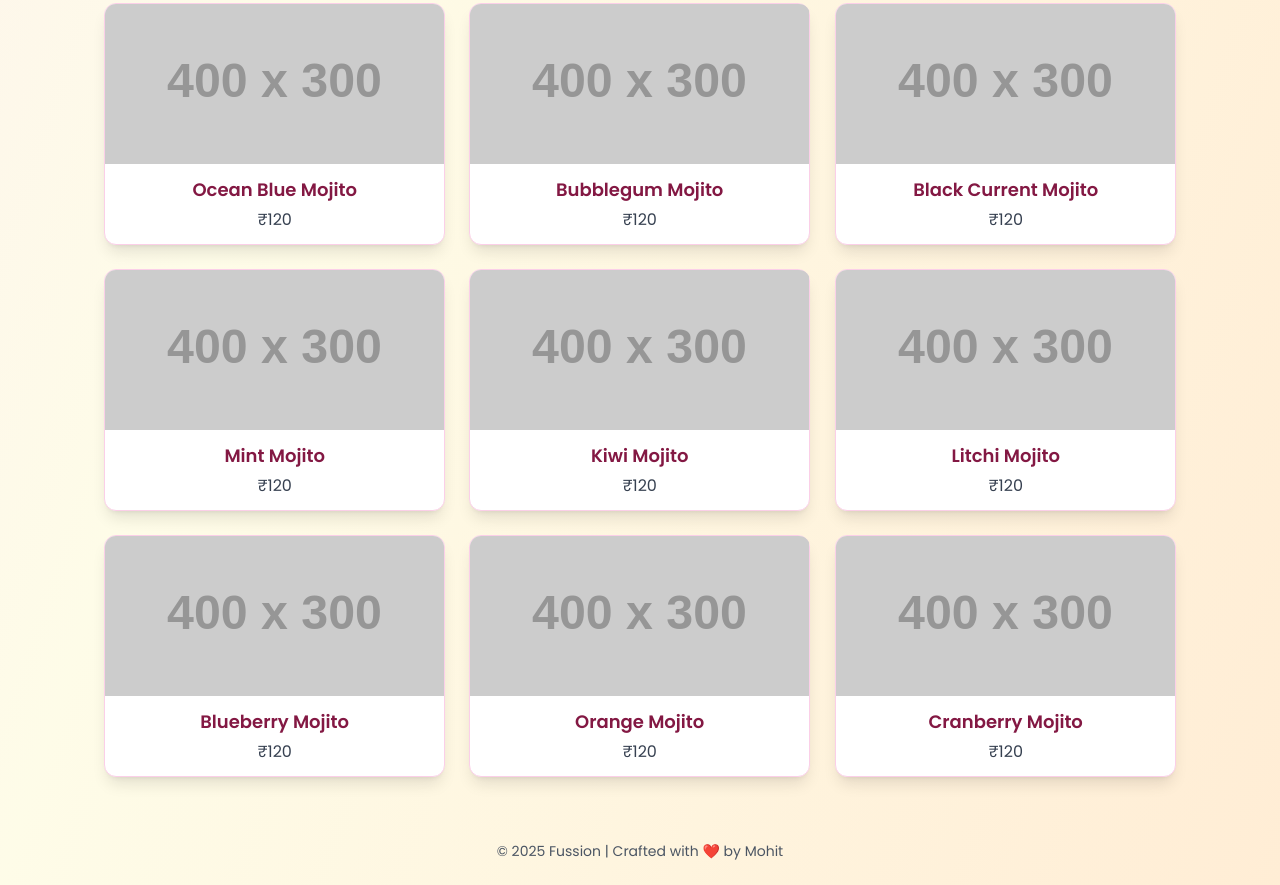
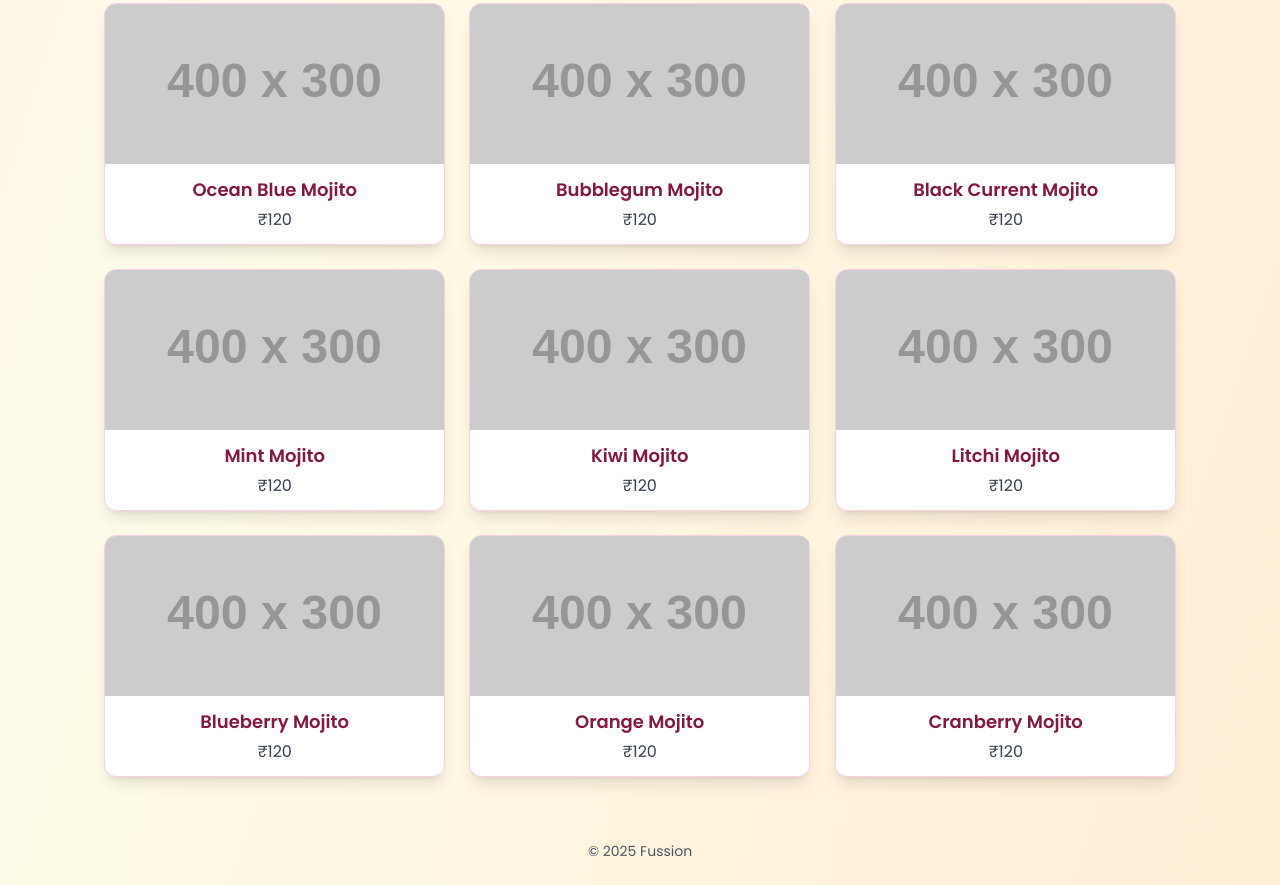
Before and after one commit to MOHIT6879/Fussion, a plain HTML site: page index.html in a window 1280 px wide. Shown: the part 3027-3912 px from the top of the page. Drawn offline with nearby package versions, Linux system fonts and the light colour scheme; placeholder pictures from the web are drawn by us.

Commit message:
Update index.html

```diff
--- a/index.html
+++ b/index.html
@@ -5,28 +5,24 @@
   <meta name="viewport" content="width=device-width, initial-scale=1.0">
   <title>Fussion Menu</title>
 
-  <!-- TailwindCSS -->
   <script src="https://cdn.tailwindcss.com"></script>
 
-  <!-- Google Fonts -->
   <link href="https://fonts.googleapis.com/css2?family=Poppins:wght@400;600&family=Lobster&display=swap" rel="stylesheet">
 
-  <!-- AOS Animation -->
   <link href="https://unpkg.com/aos@2.3.1/dist/aos.css" rel="stylesheet">
 
-  <!-- Custom Styles -->
   <link rel="stylesheet" href="style.css">
 </head>
 
 <body class="bg-gradient-to-br from-pink-100 via-yellow-50 to-orange-100 font-[Poppins]">
-  <!-- HEADER -->
+
   <header class="text-center py-8">
     <img src="assets/logo.png" alt="Fussion Logo" class="mx-auto w-[8.5rem] rounded-full shadow-lg">
     <h1 class="text-4xl md:text-5xl font-[Lobster] text-pink-700 mt-4">Fussion</h1>
     <p class="text-gray-600 italic">Sweetness with a Twist!</p>
   </header>
 
-  <!-- CATEGORY BUTTONS -->
+
   <div class="flex flex-wrap justify-center gap-3 mb-6 px-4">
     <button class="category-btn active" data-category="all">All</button>
     <button class="category-btn" data-category="desserts">Authentic Desserts</button>
@@ -36,15 +32,15 @@
     <button class="category-btn" data-category="mocktail">Mocktails</button>
   </div>
 
-  <!-- MENU ITEMS -->
+
   <section id="menu" class="max-w-6xl mx-auto px-4 space-y-10 md:px-10 pb-10"></section>
 
-  <!-- FOOTER -->
+
   <footer class="text-center py-6 text-sm text-gray-600">
-    © 2025 Fussion | Crafted with ❤️ by Mohit
+    © 2025 Fussion
   </footer>
 
-  <!-- ITEM MODAL -->
+
   <div id="itemModal" class="hidden fixed inset-0 bg-black bg-opacity-60 flex items-center justify-center z-50">
     <div class="bg-white rounded-xl p-6 max-w-sm mx-4 shadow-xl relative">
       <button id="closeModal" class="absolute top-2 right-3 text-gray-500 hover:text-gray-700 text-2xl">&times;</button>
@@ -55,13 +51,13 @@
     </div>
   </div>
 
-  <!-- AOS Script -->
+
   <script src="https://unpkg.com/aos@2.3.1/dist/aos.js"></script>
   <script>
     AOS.init({ once: true, duration: 800 });
   </script>
 
-  <!-- Custom Script -->
+
   <script src="script.js"></script>
 </body>
 </html>
```
